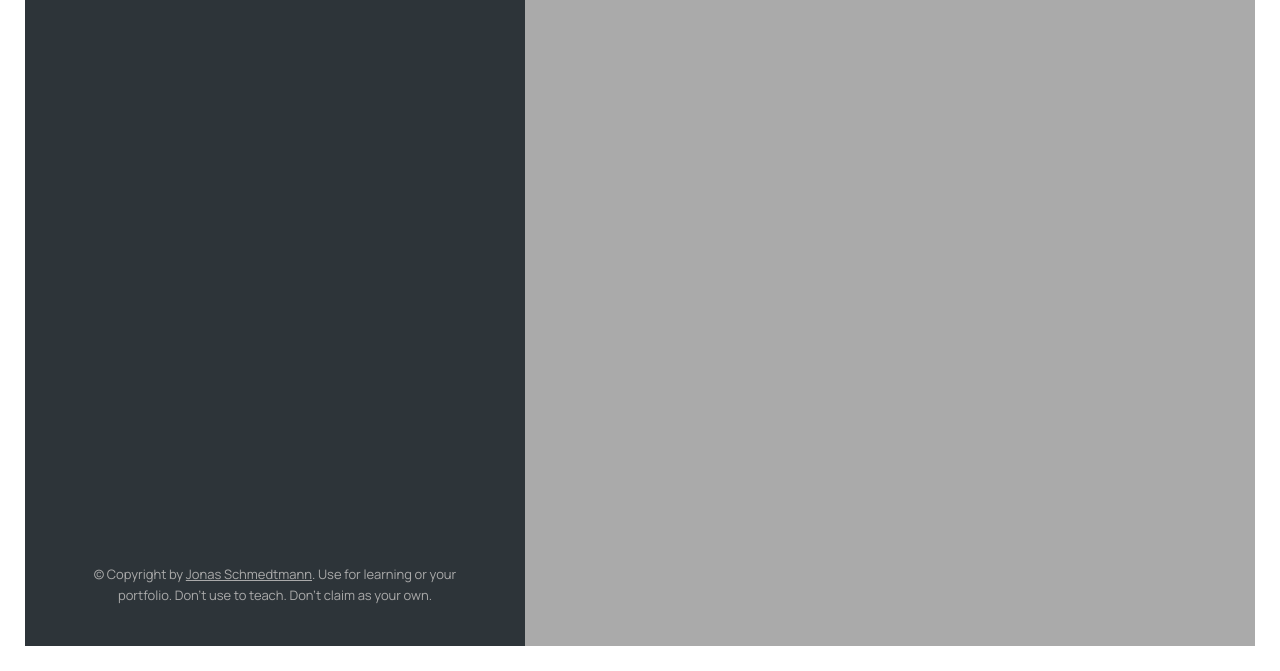
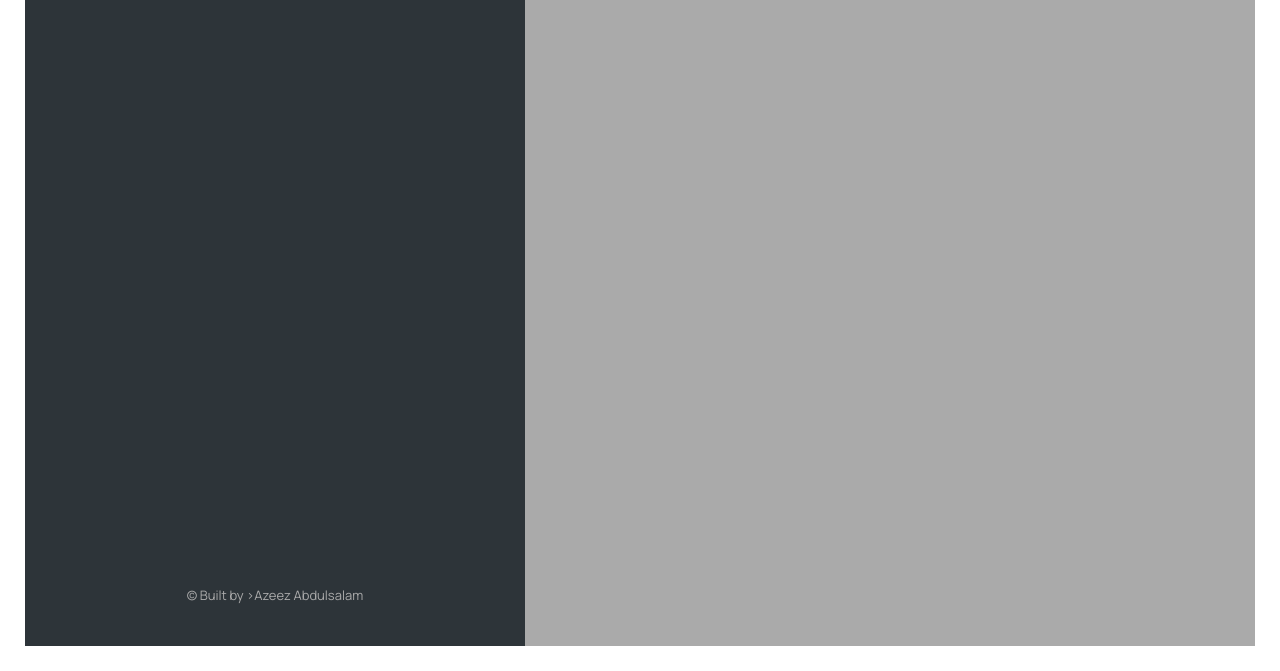
Before and after one commit to hayzedDev/Mapty-logger, a plain HTML site: page index.html in a window 1280 px wide. Shown: the part 129-800 px from the top of the page. Drawn offline with nearby package versions, Linux system fonts and the light colour scheme.

Commit message:
Changed the Footer

```diff
--- a/index.html
+++ b/index.html
@@ -121,16 +121,7 @@
         </li> -->
       </ul>
 
-      <p class="copyright">
-        &copy; Copyright by
-        <a
-          class="twitter-link"
-          target="_blank"
-          href="https://twitter.com/jonasschmedtman"
-          >Jonas Schmedtmann</a
-        >. Use for learning or your portfolio. Don't use to teach. Don't claim
-        as your own.
-      </p>
+      <p class="copyright">&copy; Built by >Azeez Abdulsalam</p>
     </div>
 
     <div id="map"></div>
```
Also changed, not shown: 1 other file.
